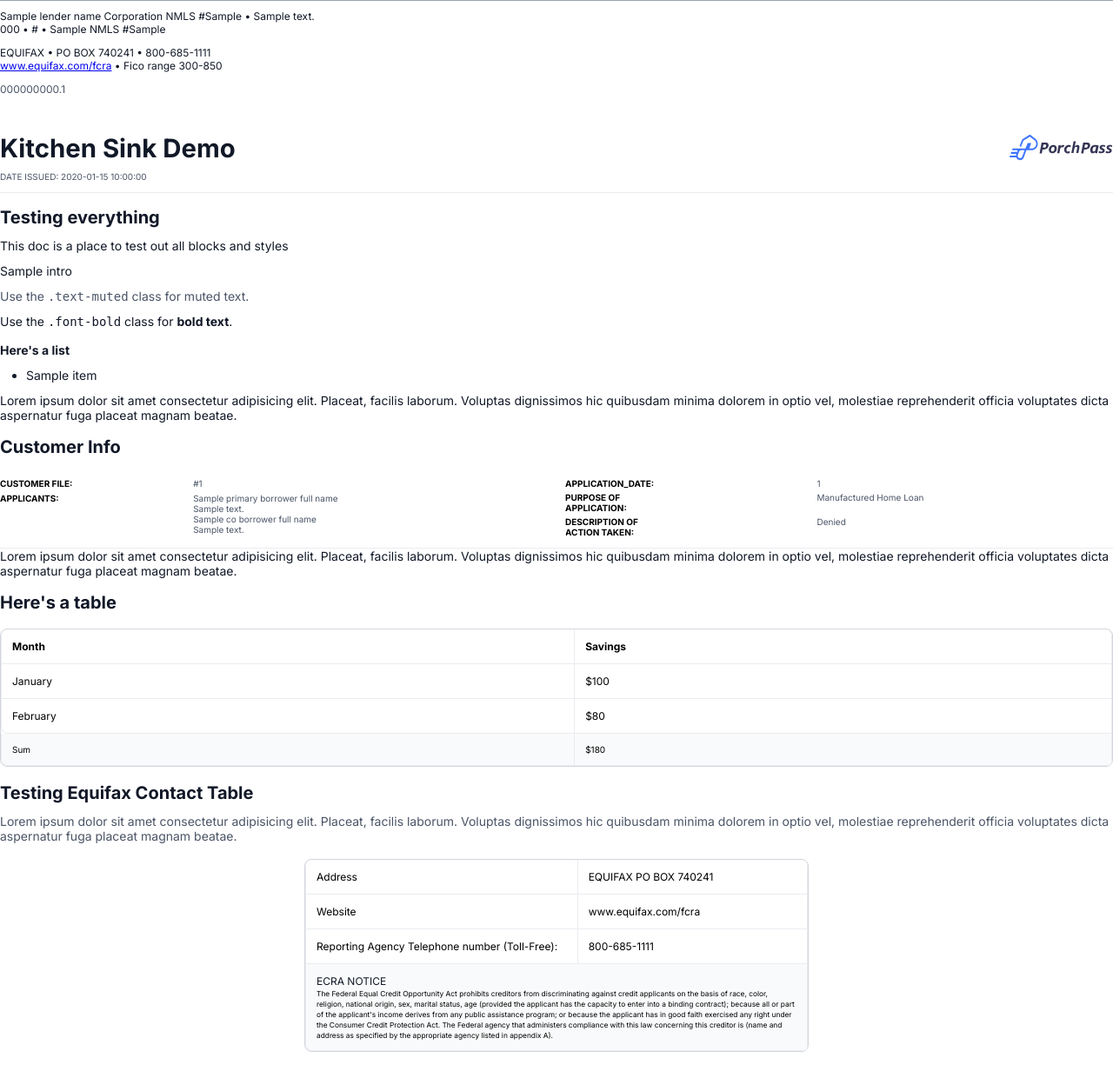
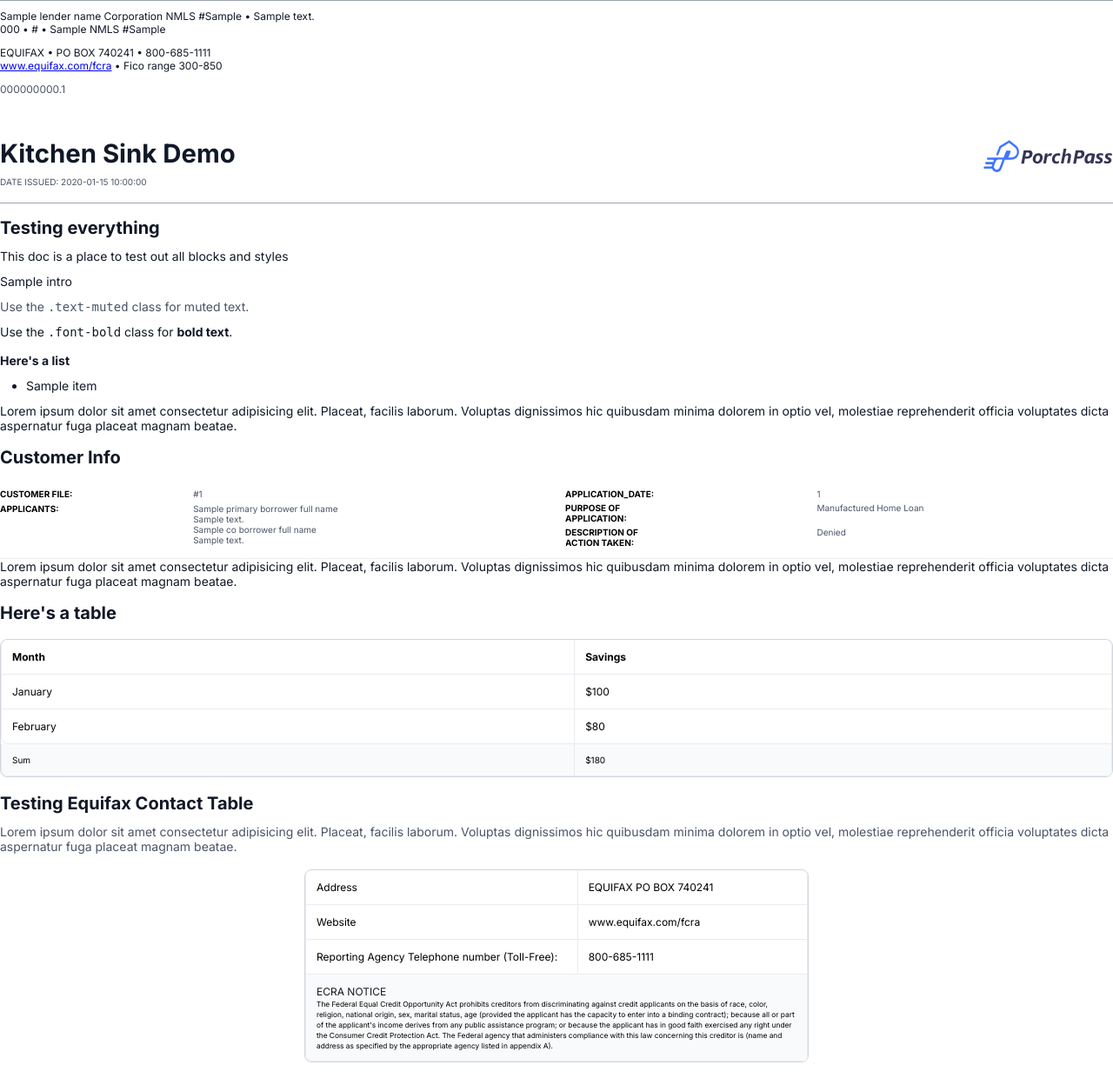
Before and after one commit to Porchpass/doc-service-sandbox, a Python web app: template src/templates/kitchen_sink.html.jinja in a window 1280 px wide. Shown: the whole page at 87% size. Before the commit the page ends 1210 px from the top, so only its background shows below. Run offline with Jinja, Linux system fonts and the light colour scheme; the template is opened without the code that fills it: most values are stand-ins (such as "Sample title", 1, 10 or a date in 2020).

Commit message:
more header and footer sizing, cond disclosure narrow table

```diff
--- a/src/templates/consumer_disclosure_statement.html.jinja
+++ b/src/templates/consumer_disclosure_statement.html.jinja
@@ -23,6 +23,7 @@
 
     <p class="text-muted">Below is the list of PorchPass, LLC mortgage loan originators:</p>
 
+    <div class="container-narrow">
       <table>
         <thead>
           <tr>
@@ -49,6 +50,7 @@
           </tr>
         </tbody>
       </table>
+    </div>
 
     <p class="text-muted">By signing below, you acknowledge that you have read and understood the details provided, and also consent to PorchPass, LLC sharing the credit decision and other personally identifiable financial information you provide with {{dealer_name}}, for the purpose of facilitating this transaction.</p>
 
--- a/src/templates/styles/styles.css.jinja
+++ b/src/templates/styles/styles.css.jinja
@@ -3,7 +3,7 @@
   --page-margin: 42px;
 
   {% if notice_date %}
-    --standard-header-height: calc(var(--page-margin) + 69px);
+    --standard-header-height: calc(var(--page-margin) + 75px);
   {% else %}
     --standard-header-height: calc(var(--page-margin) + 57px);
   {% endif %}
@@ -424,13 +424,16 @@
 /************/
 
 .standard-header {
-  border-bottom: 1px solid var(--color-border-border-subtle);
+  border-bottom: 1px solid var(--color-on-surface-on-surface-muted);
+  {% if notice_date %}
+    border-color: var(--color-border-border-dim);
+  {% endif %}
   height: var(--standard-header-height);
   padding-top: var(--page-margin);
 }
 
 .standard-header svg {
-  width: 120px;
+  width: 150px;
   height: auto;
 }
 
```
Lines whose indentation alone changed are shown as unchanged.
